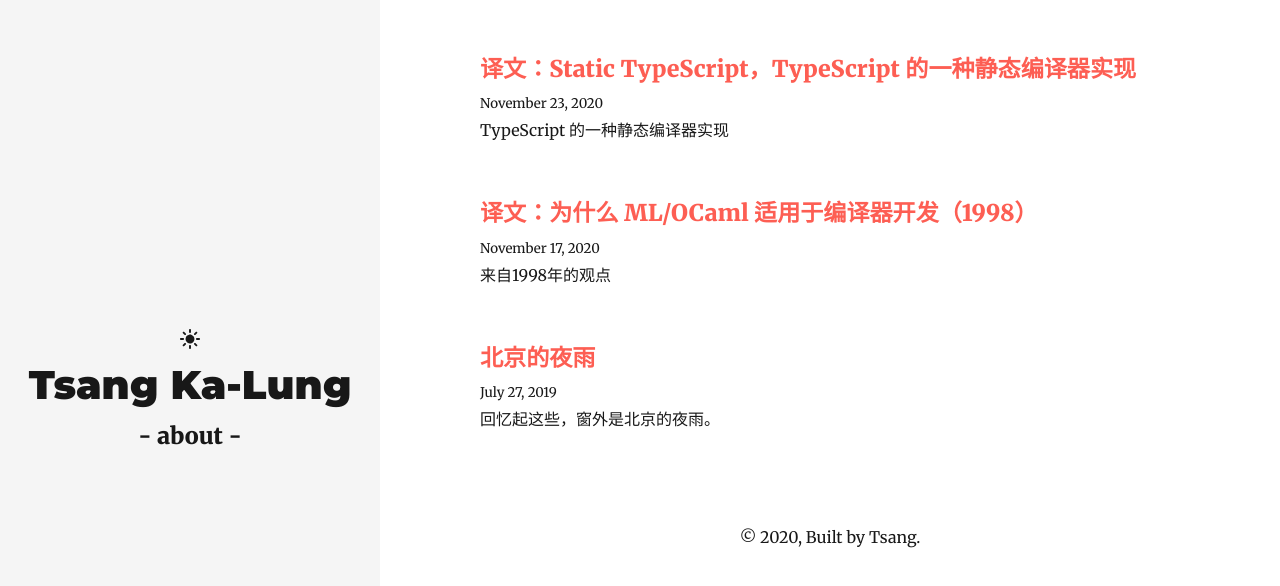
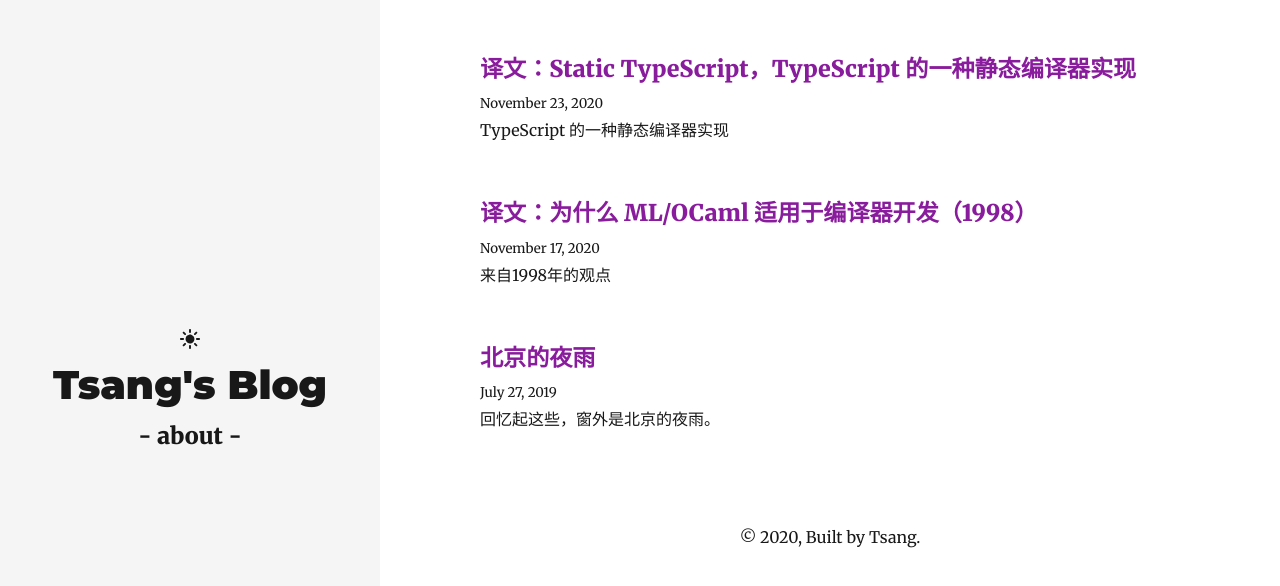
Before and after one commit to TsangKalung/HomePage, a Gatsby site: page / in a window 1280 px wide. Built offline with nearby package versions, Linux system fonts and the light colour scheme; Gatsby itself is replaced by a stand-in of ours; some packages are replaced by stand-ins of ours.

```diff
--- a/gatsby-config.js
+++ b/gatsby-config.js
@@ -1,7 +1,7 @@
 module.exports = {
   pathPrefix: "/",
   siteMetadata: {
-    title: `Tsang Ka-Lung`,
+    title: `Tsang's Blog`,
     author: {
       name: `Tsang`,
       summary: `Junior Developer and Designer`,
--- a/src/components/global.css
+++ b/src/components/global.css
@@ -5,7 +5,7 @@
   --lightBg: #f5f5f5;
   --textNormal: #181818;
   --textTitle: #181818;
-  --textLink: #fd5e53;
+  --textLink: #891c9c;
   --hr: hsla(0, 20%, 1%, 0.2);
 
   background-color: var(--bg);
@@ -18,7 +18,7 @@
   --lightBg: #0f0f0f;
   --textNormal: #e0e0e0;
   --textTitle: #fff;
-  --textLink: #ff6363;
+  --textLink: #8a3b98;
   --hr: hsla(0, 0%, 100%, 0.2);
 }
 
```
Also changed, not shown: content/assets/gatsby-icon.png, content/assets/lighthouse-performance.png (deleted), content/assets/profile-pic.jpg (deleted), content/assets/theme-preview.gif (deleted), static/favicon.ico, 1 other file.
